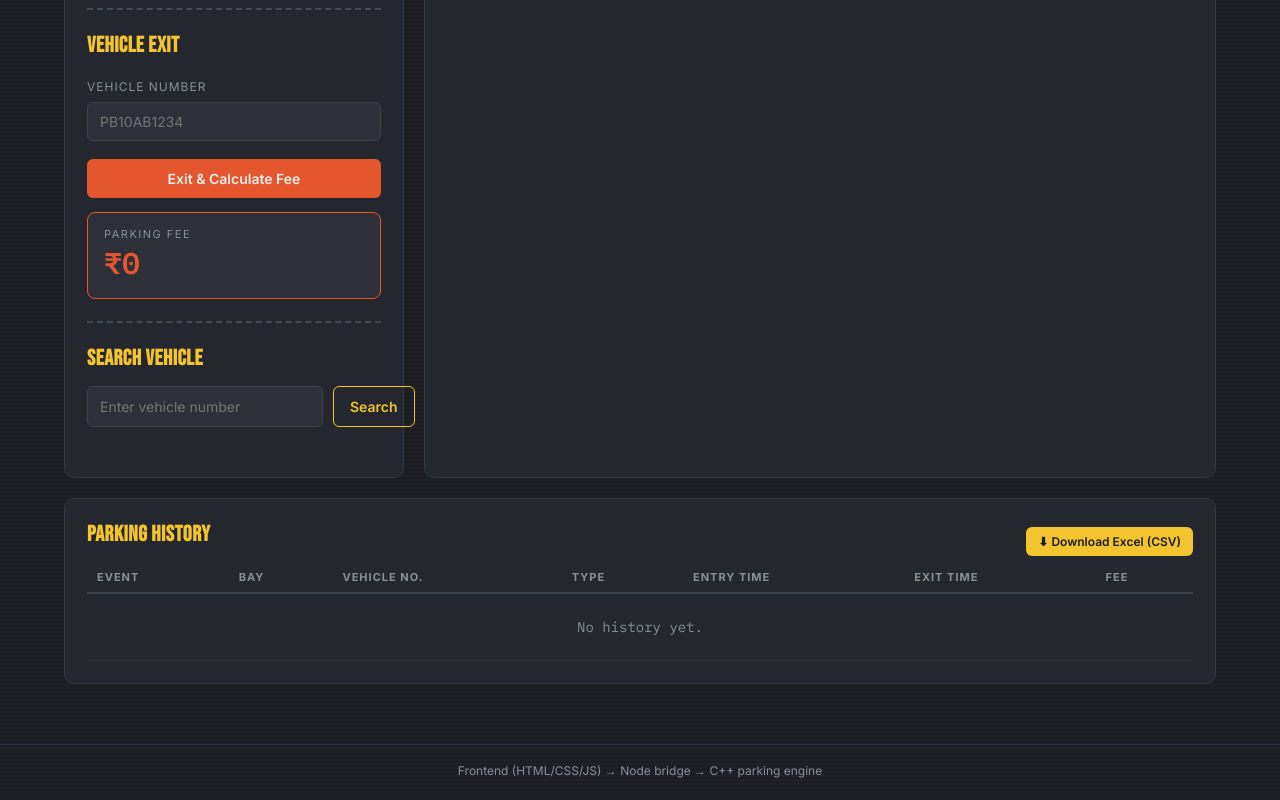
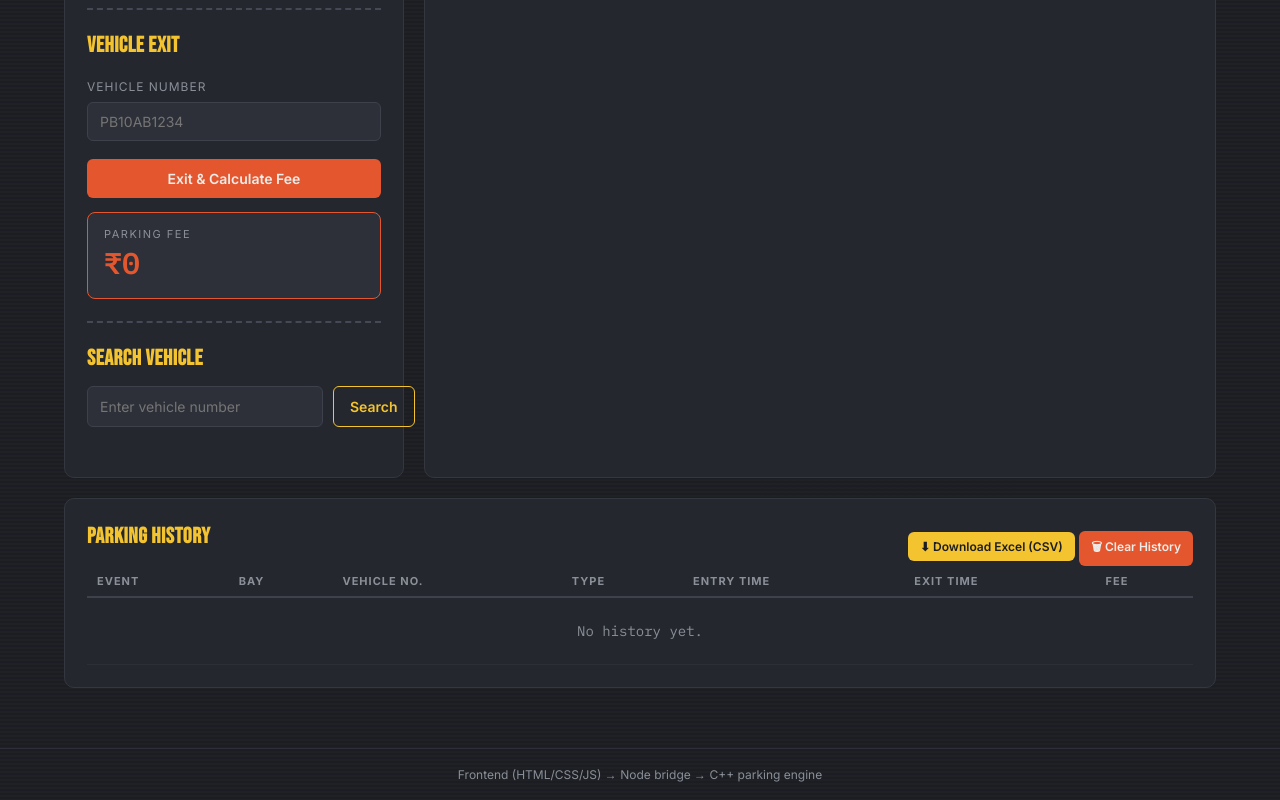
Before and after one commit to gauravthakur05/parkwise, a website: page frontend/index.html in a window 1280 px wide. Shown: the part 589-1389 px from the top of the page. Drawn offline with Linux system fonts and the light colour scheme; no server answers.

Commit message:
Update index.html

```diff
--- a/frontend/index.html
+++ b/frontend/index.html
@@ -114,9 +114,14 @@
       <section class="panel panel--wide panel--full">
         <div class="panel__header">
           <h2 class="panel__title">Parking History</h2>
-          <a class="btn btn--go btn--sm" id="downloadHistoryBtn" href="/api/history/download" download="parking_history.csv">
-            ⬇ Download Excel (CSV)
-          </a>
+          <div class="panel__actions">
+            <a class="btn btn--go btn--sm" id="downloadHistoryBtn" href="/api/history/download" download="parking_history.csv">
+              ⬇ Download Excel (CSV)
+            </a>
+            <button class="btn btn--stop btn--sm" id="clearHistoryBtn" type="button">
+              🗑 Clear History
+            </button>
+          </div>
         </div>
 
         <table class="table">
```
